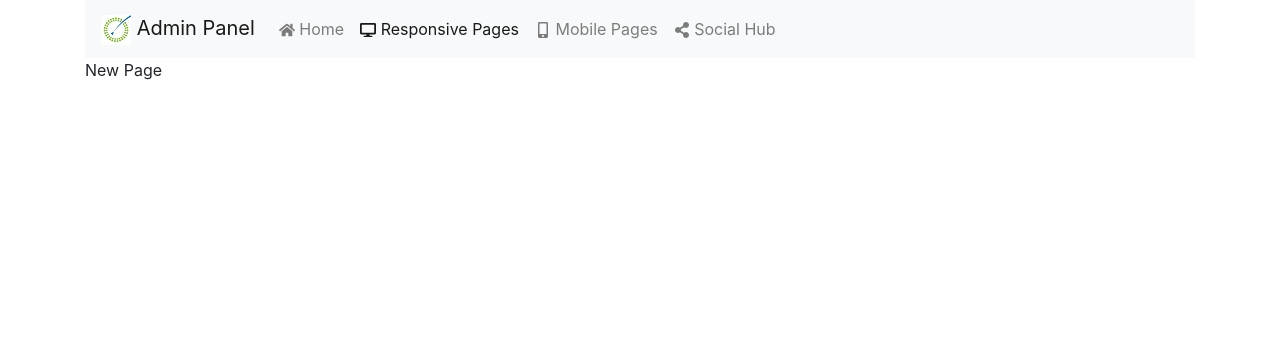
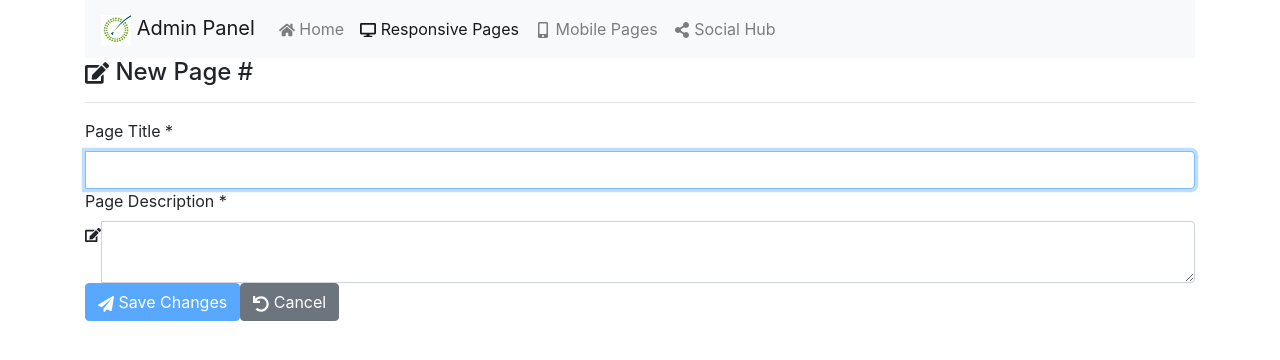
Before and after one commit to vgiakoumakou/react-cms-admin, a React (Create React App) app: page /newpage in a window 1280 px wide. Shown: the top 360 px of the page. Built offline with nearby package versions, Linux system fonts and the light colour scheme.

Commit message:
Created NewPage content (extending PageForm)

```diff
--- a/src/components/editpage.jsx
+++ b/src/components/editpage.jsx
@@ -1,5 +1,4 @@
 import React, { Component } from 'react';
-import Joi from 'joi-browser';
 import PageForm from './common/pageform';
 import { FaEdit } from 'react-icons/fa';
 
@@ -15,10 +14,8 @@ class EditPage extends PageForm {
     }
 
     render() {
-
         // we use object destructuring to avoid repetitions
         //const { data, errors } = this.state;
-
         return (
             <div>
                 <h4><FaEdit /> Edit Page #{this.props.match.params.id}</h4>
--- a/src/components/newpage.jsx
+++ b/src/components/newpage.jsx
@@ -1,9 +1,26 @@
 import React, { Component } from 'react';
+import PageForm from './common/pageform';
+import { FaEdit } from 'react-icons/fa';
 
-class NewPage extends Component {
-    state = {  }
+class NewPage extends PageForm {
+    state = {
+        data: { title: "", description: ""},
+        errors: {}
+    };
+
+    doSubmit = () => {
+        // Call the server
+        console.log("Submitted!");
+    }
+
     render() {
-        return ( <div>New Page</div> );
+        // we use object destructuring to avoid repetitions
+        //const { data, errors } = this.state;
+        return (
+            <div>
+                <h4><FaEdit /> New Page #{this.props.match.params.id}</h4>
+                {this.renderPageForm()}
+            </div> );
     }
 }
 
--- a/src/components/pages.jsx
+++ b/src/components/pages.jsx
@@ -45,6 +45,7 @@ class Pages extends Component {
           return (
             <div>
                 <h4>Responsive Pages</h4>
+                <button className="btn btn-light"><Link to="/newpage">(+) Create New Page</Link></button>
                 <table class="table">
                     <thead>
                         <tr>
@@ -66,8 +67,10 @@ class Pages extends Component {
                             <td>{page.type}</td>
                             <td>{page.isActive}</td>
                             <td>{new Date(page.publishedOn).toLocaleDateString()}</td>
-                            <td><button type="button" className="btn btn-light"><Link to={`/editpage/${page.id}`}><FaEdit /> Edit</Link></button> <button type="button" className="btn btn-danger"><FaTrashAlt /> Delete</button></td>
-
+                            <td>
+                              <button className="btn btn-light"><Link to={`/editpage/${page.id}`}><FaEdit /> Edit</Link></button>
+                              <button type="button" className="btn btn-danger"><FaTrashAlt /> Delete</button>
+                            </td>
                         </tr>
                         ))}
                     {/* {this.state.pages.map(page => (
```
